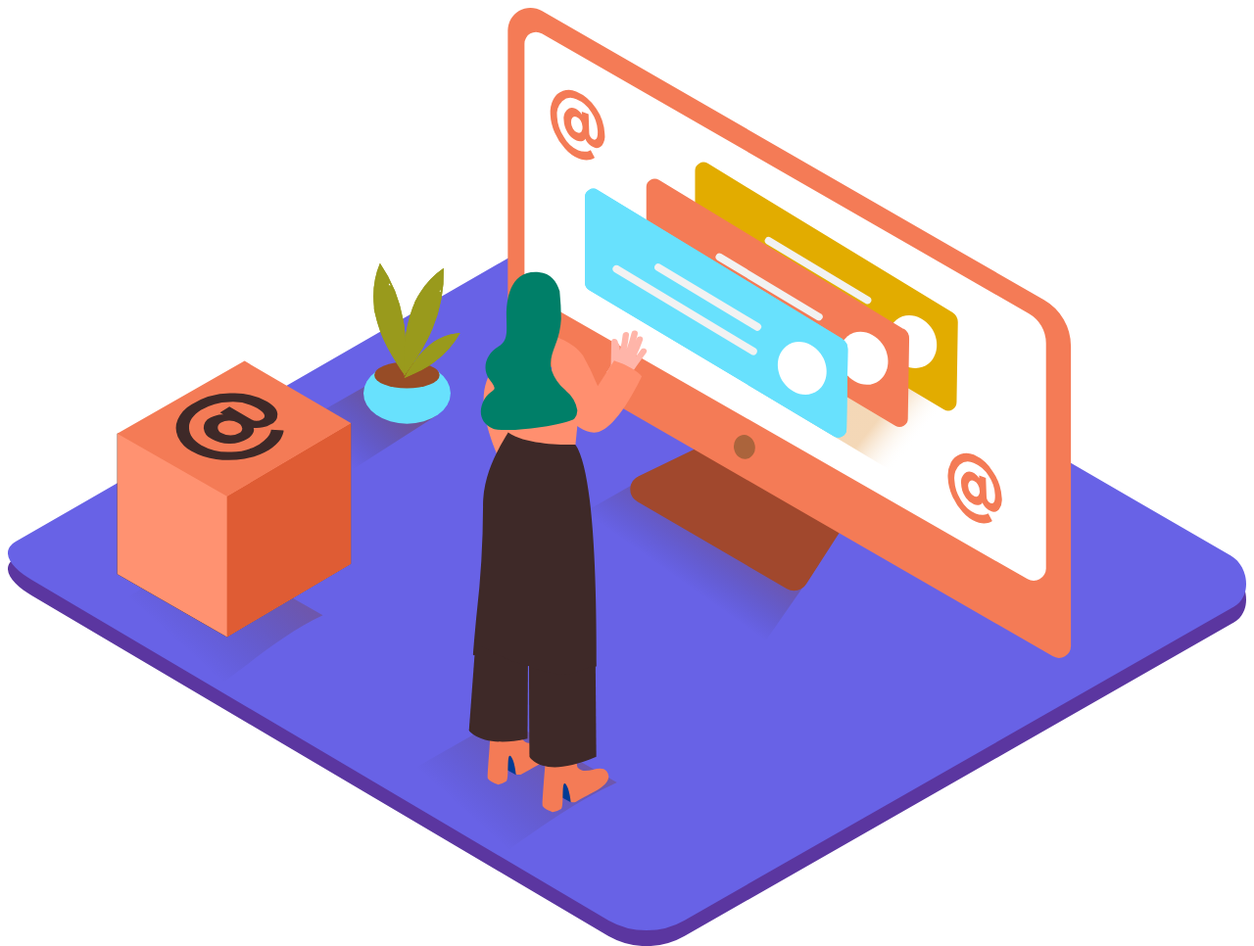
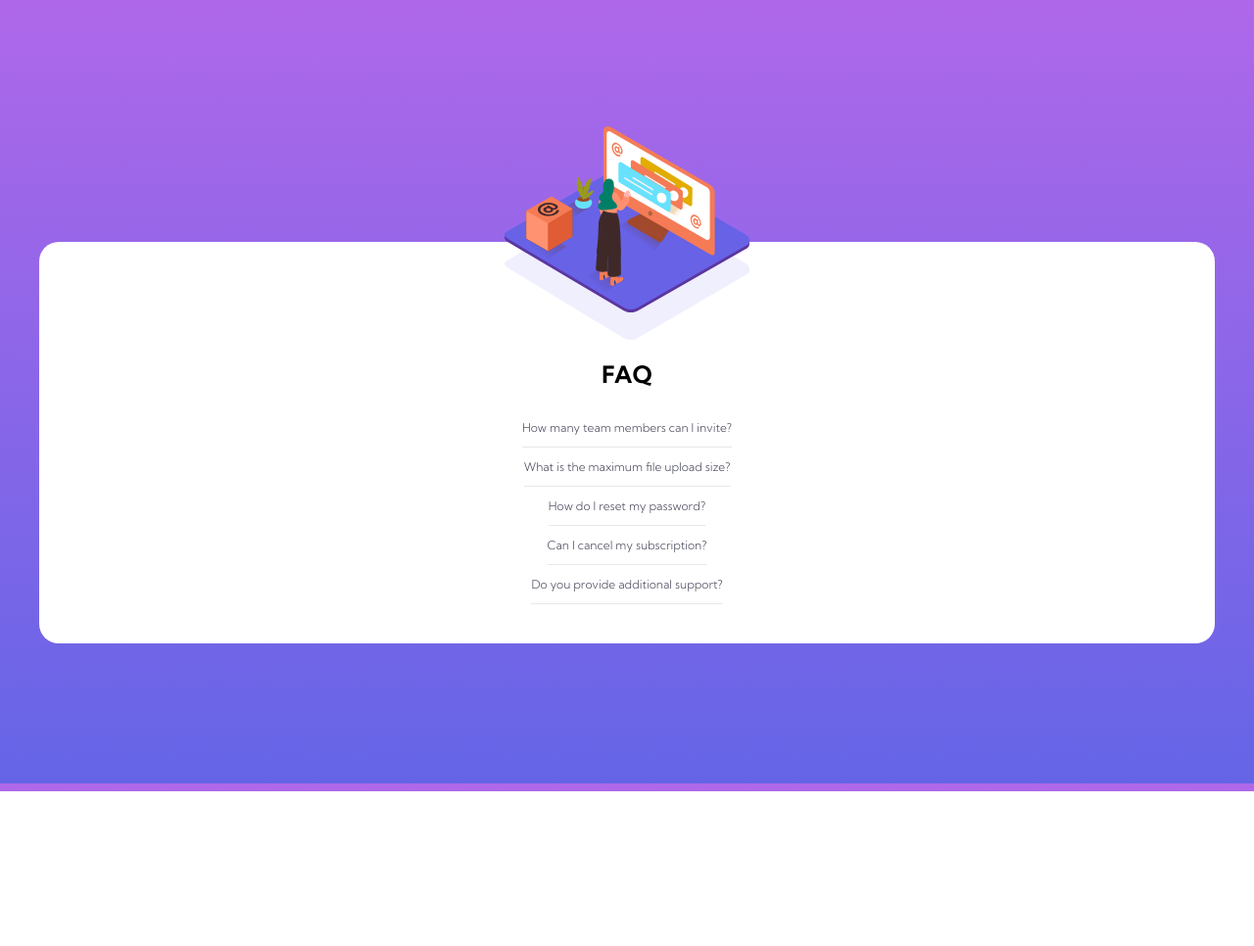
Before and after one commit to becmorrell/frontend-mentor, a plain HTML site: page faq-card/index.html in a window 1280 px wide. Shown: the top 966 px of the page at 98% size. After the commit the page ends 808 px from the top, so only its background shows below. Drawn offline with Linux system fonts and the light colour scheme.

Commit message:
late update
js file

```diff
--- a/faq-card/index.html
+++ b/faq-card/index.html
@@ -5,13 +5,18 @@
     <meta http-equiv="X-UA-Compatible" content="IE=edge">
     <meta name="viewport" content="width=device-width, initial-scale=1.0">
 
+    <link rel="preconnect" href="https://fonts.googleapis.com">
+    <link rel="preconnect" href="https://fonts.gstatic.com" crossorigin>
+    <link href="https://fonts.googleapis.com/css2?family=Kumbh+Sans:wght@200;300;400;700&display=swap" rel="stylesheet">
+
     <link rel="stylesheet" href="styles.css">
     <title>FAQ Card</title>
 </head>
 <body>
     <main>
         <div class="image-container">
-            <img src="images/illustration-woman-online-mobile.svg">
+            <img id="women" src="images/illustration-woman-online-mobile.svg" width="250px">
+            <img id="shadow" src="images/bg-pattern-mobile.svg" width="250px">
         </div>
         <div class="faq-container">
             <h2>FAQ</h2>
@@ -38,5 +43,6 @@
         </div>
     </main>
 
+    <script src="script.js">    </script>
 </body>
 </html>
--- a/faq-card/script.js
+++ b/faq-card/script.js
@@ -0,0 +1,30 @@
+
+const answerCard = document.querySelectorAll(".question");
+
+document.querySelectorAll(".question").forEach(item => {
+    item.addEventListener('click', (e) => {
+        console.log(e);
+
+        const question = e.target.closest(".question");
+        console.log(question);
+
+        const answer = question.querySelector(".answer");
+        console.log(answer);
+
+        if(answer.classList.contains("expanded")) {
+            answer.classList.remove("expanded");
+
+        if (question.classList.contains('expanded')) {
+            question.classList.remove('expanded');
+        }
+        }
+        else {
+            const visibleElements = document.querySelectorAll(".expanded");
+            visibleElements.forEach(item => {
+                item.classList.remove('expanded');
+            });
+            answer.classList.add('expanded')
+        question.classList.add('expanded')   }
+
+    })
+});
--- a/faq-card/styles.css
+++ b/faq-card/styles.css
@@ -1,20 +1,71 @@
-body {
-    background-color: Soft violet: hsl(273, 75%, 66%);
+html, body, main {
+    height: 100vh;
 }
 
-.main {
+body {
+    background: linear-gradient(hsl(273, 75%, 66%), hsl(240, 73%, 65%));
+}
+
+p, h2 {
+font-family: 'Kumbh Sans', sans-serif;
+}
+
+main {
     display: flex;
     flex-direction: column;
+    justify-content: center;
 }
 
 .faq-container {
     display: flex;
     flex-direction: column ;
     align-items: center;
+    background-color: white;
+    border-radius: 20px;
+    margin-right: 32px;
+    margin-left: 32px;
+    padding-left: 16px;
+    padding-right: 16px;
+    padding-bottom: 40px;
+    padding-top: 100px;
 }
 
 .question {
     display: flex;
     flex-direction: column;
     align-items: center;
+    font-size: 12px;
+    font-weight: 300;
+    color: hsl(237, 12%, 33%);
+    border-bottom: 1px solid hsl(240, 5%, 91%);
 }
+
+.image-container {
+    display: flex;
+    flex-direction: column;
+    align-items: center;
+    justify-content: center;
+    margin-bottom: -50px;
+}
+
+#shadow {
+    margin: -50px;
+    z-index: 1;
+}
+
+#women {
+    margin: -30px;
+    z-index: 2;
+}
+
+.answer{
+    display: none;
+}
+
+.expanded {
+    display: flex;
+}
+
+.question.expanded > p:first-child {
+    font-weight: 700;
+}
```
Also changed, not shown: faq-card/design/mobile-design.jpg, 1 other file.
